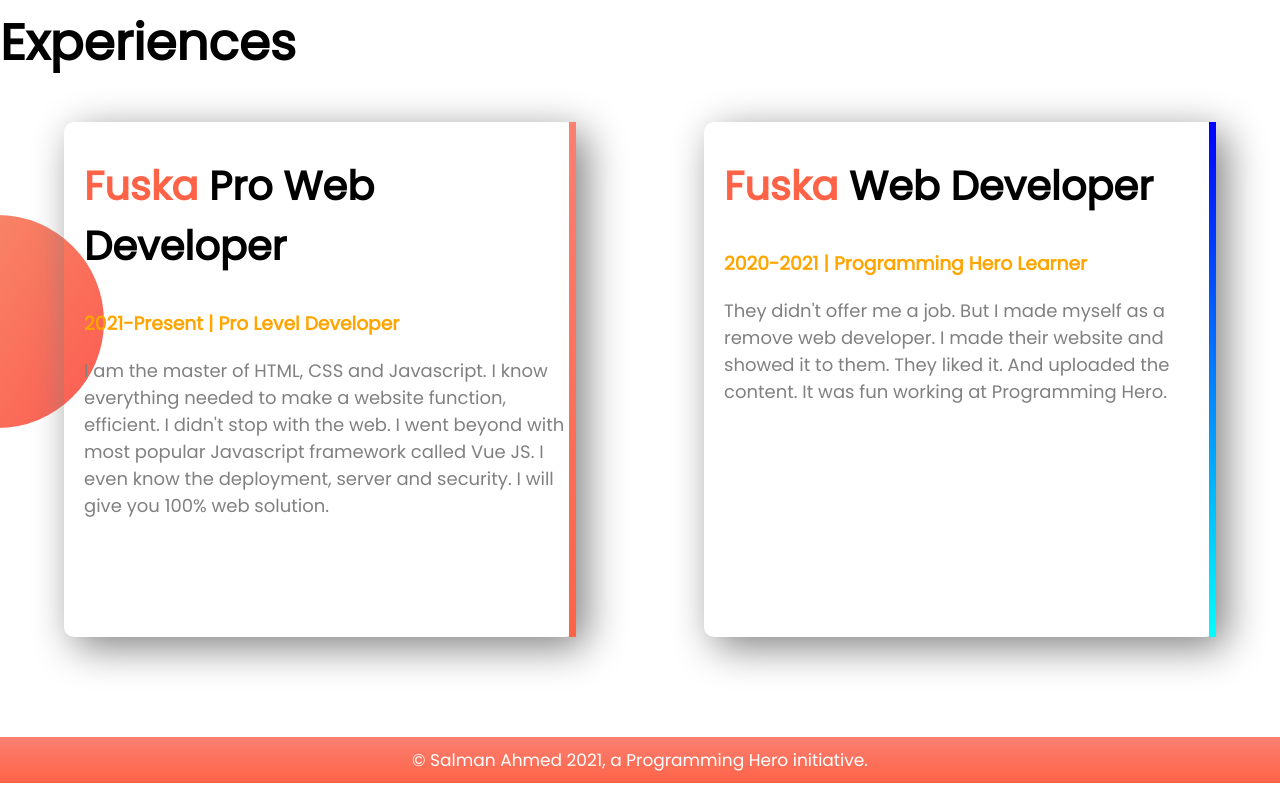
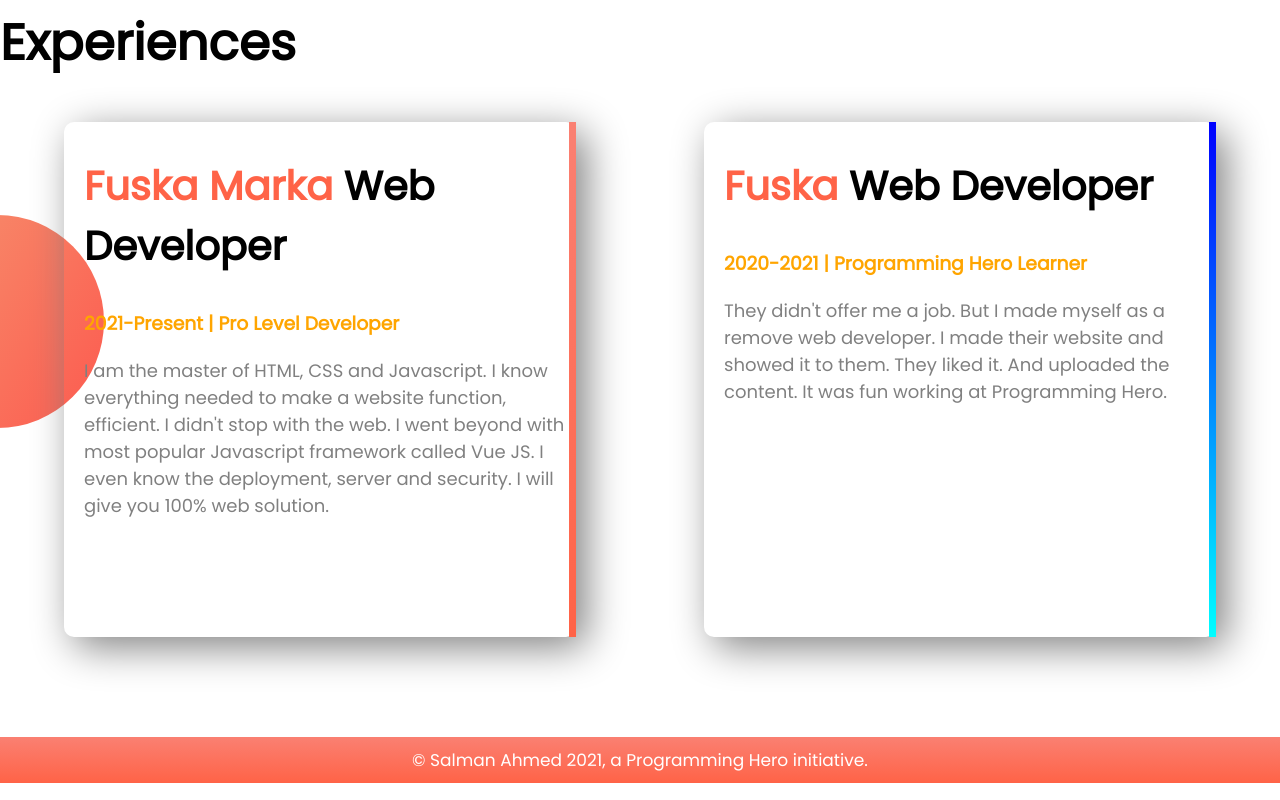
Before and after one commit to salmanahmed643/dev_portfolio, a plain HTML site: page index.html in a window 1280 px wide. Shown: the part 1373-2173 px from the top of the page. Drawn offline with Linux system fonts and the light colour scheme.

Commit message:
marka added

```diff
--- a/index.html
+++ b/index.html
@@ -51,7 +51,7 @@
         <h1> Experiences </h1>
         <div class="flexible_container">
             <div id="developer_border" class="experience_item">
-                <h2 class="dev_font"> <span> Fuska </span> Pro Web Developer </h2>
+                <h2 class="dev_font"> <span> Fuska Marka </span> Web Developer </h2>
                 <h3 class="color-orange"> 2021-Present | Pro Level Developer </h3>
                 <p> I am the master of HTML, CSS and Javascript. I know everything needed to make a website function,
                     efficient. I didn't stop with the web. I went beyond with most popular Javascript framework called
```
